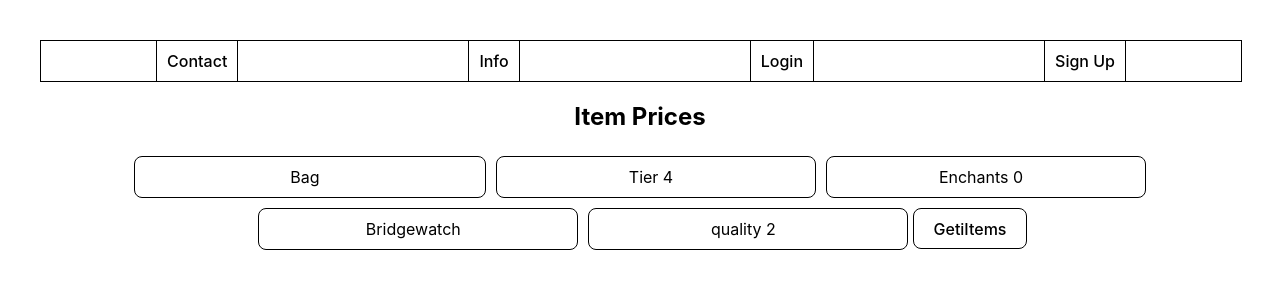
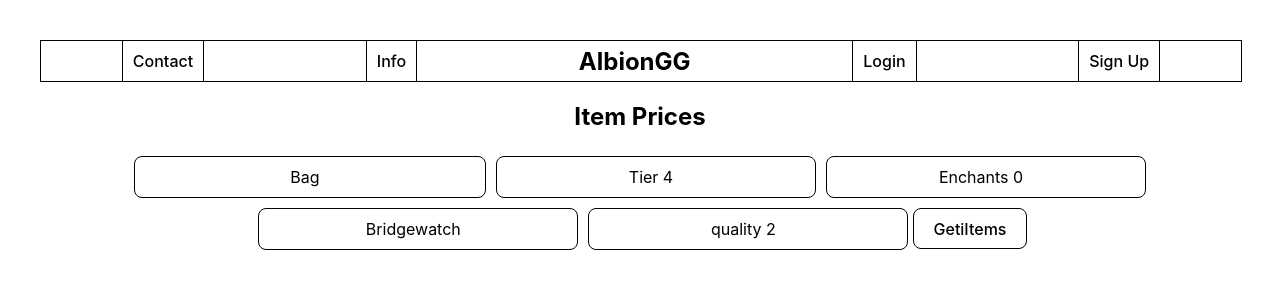
Before and after one commit to molk915/Projekt-koncowy-pai, a React (Vite) app: page / in a window 1280 px wide. Shown: the top 300 px of the page. Built offline with nearby package versions, Linux system fonts and the light colour scheme.

Commit message:
prop-types

```diff
--- a/src/components/ItemDetails/ItemDetails.jsx
+++ b/src/components/ItemDetails/ItemDetails.jsx
@@ -1,4 +1,5 @@
 import React from "react";
+import PropTypes from "prop-types";
 import "./ItemDetails.css";
 
 function ItemDetails({ itemData }) {
@@ -14,4 +15,13 @@
   );
 }
 
+ItemDetails.propTypes = {
+  itemData: PropTypes.shape({
+    sellPriceMax: PropTypes.number,
+    sellPriceMin: PropTypes.number,
+    buyPriceMax: PropTypes.number,
+    buyPriceMin: PropTypes.number,
+  }).isRequired,
+};
+
 export default ItemDetails;
--- a/src/components/ItemForm/ItemForm.jsx
+++ b/src/components/ItemForm/ItemForm.jsx
@@ -1,4 +1,5 @@
 import React, { useState } from "react";
+import PropTypes from "prop-types";
 import "./ItemForm.css";
 
 function ItemForm({ onSubmit }) {
@@ -75,4 +76,8 @@
   );
 }
 
+ItemForm.propTypes = {
+  onSubmit: PropTypes.func.isRequired,
+};
+
 export default ItemForm;
--- a/src/components/ItemImage/ItemImage.jsx
+++ b/src/components/ItemImage/ItemImage.jsx
@@ -1,4 +1,5 @@
 import React from "react";
+import PropTypes from "prop-types";
 import "./ItemImage.css";
 
 function ItemImage({ imageUrl }) {
@@ -13,4 +14,8 @@
   );
 }
 
+ItemImage.propTypes = {
+  imageUrl: PropTypes.string.isRequired,
+};
+
 export default ItemImage;
--- a/src/components/Navbar/Navbar.jsx
+++ b/src/components/Navbar/Navbar.jsx
@@ -6,6 +6,7 @@
     <nav className="navbar">
       <a href="/html/">Contact</a>
       <a href="/css/">Info</a>
+      <h1>AlbionGG</h1>
       <a href="/js/">Login</a>
       <a href="/python/">Sign Up</a>
     </nav>
```
